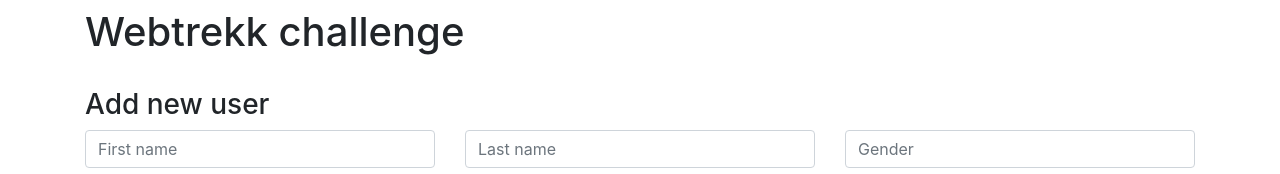
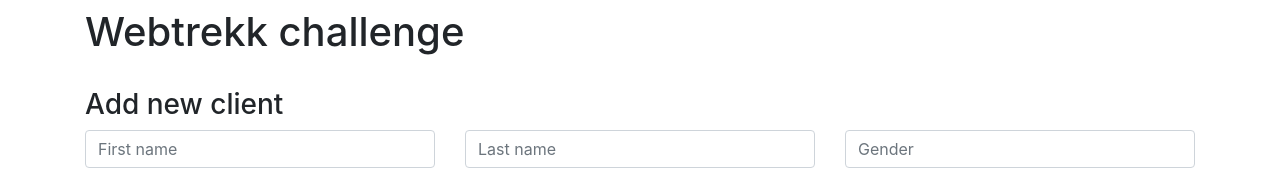
Before and after one commit to michalakweb/mernApp, a React (Create React App) app in the folder client/: page / in a window 1280 px wide. Shown: the top 174 px of the page. Built offline with nearby package versions, Linux system fonts and the light colour scheme; no server answers.

Commit message:
removed unnecessary imports

```diff
--- a/client/src/App.tsx
+++ b/client/src/App.tsx
@@ -57,7 +57,7 @@ class App extends React.Component {
           </Row>
           <Row className='my-4'>
             <Col>
-              <h3>Add new user</h3>
+              <h3>Add new client</h3>
               <Form handleAdd={this.handleAdd}/>
             </Col>
           </Row>
--- a/client/src/components/ListItem.tsx
+++ b/client/src/components/ListItem.tsx
@@ -1,5 +1,5 @@
 import * as React from 'react';
-import { Modal, Button, Container, Row, Col } from 'react-bootstrap'
+import { Modal, Button, Row, Col } from 'react-bootstrap'
 
 interface ListItemProps {
     item: any,
```
